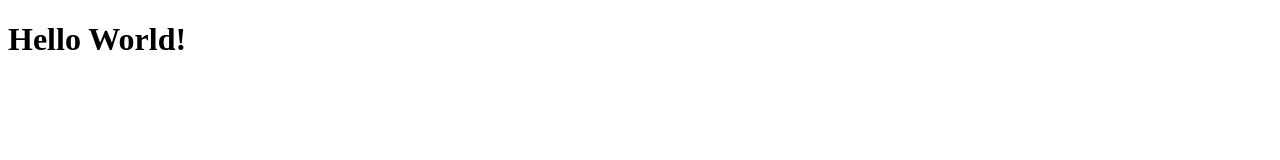
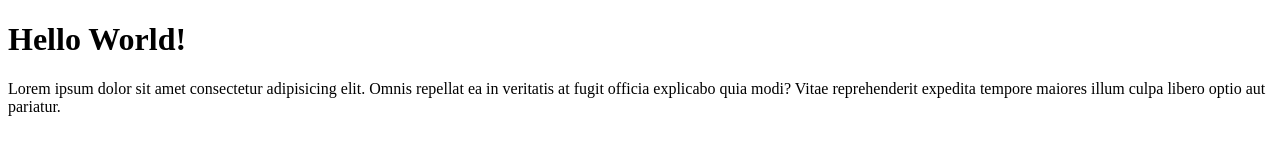
Before and after one commit to Imanuelpalenewen/git-test, a plain HTML site: page index.html in a window 1280 px wide. Drawn offline with Linux system fonts and the light colour scheme.

Commit message:
Menambahkan paragraf

```diff
--- a/index.html
+++ b/index.html
@@ -7,5 +7,7 @@
 </head>
 <body>
   <h1>Hello World!</h1>
+
+  <p>Lorem ipsum dolor sit amet consectetur adipisicing elit. Omnis repellat ea in veritatis at fugit officia explicabo quia modi? Vitae reprehenderit expedita tempore maiores illum culpa libero optio aut pariatur.</p>
 </body>
 </html>
```
